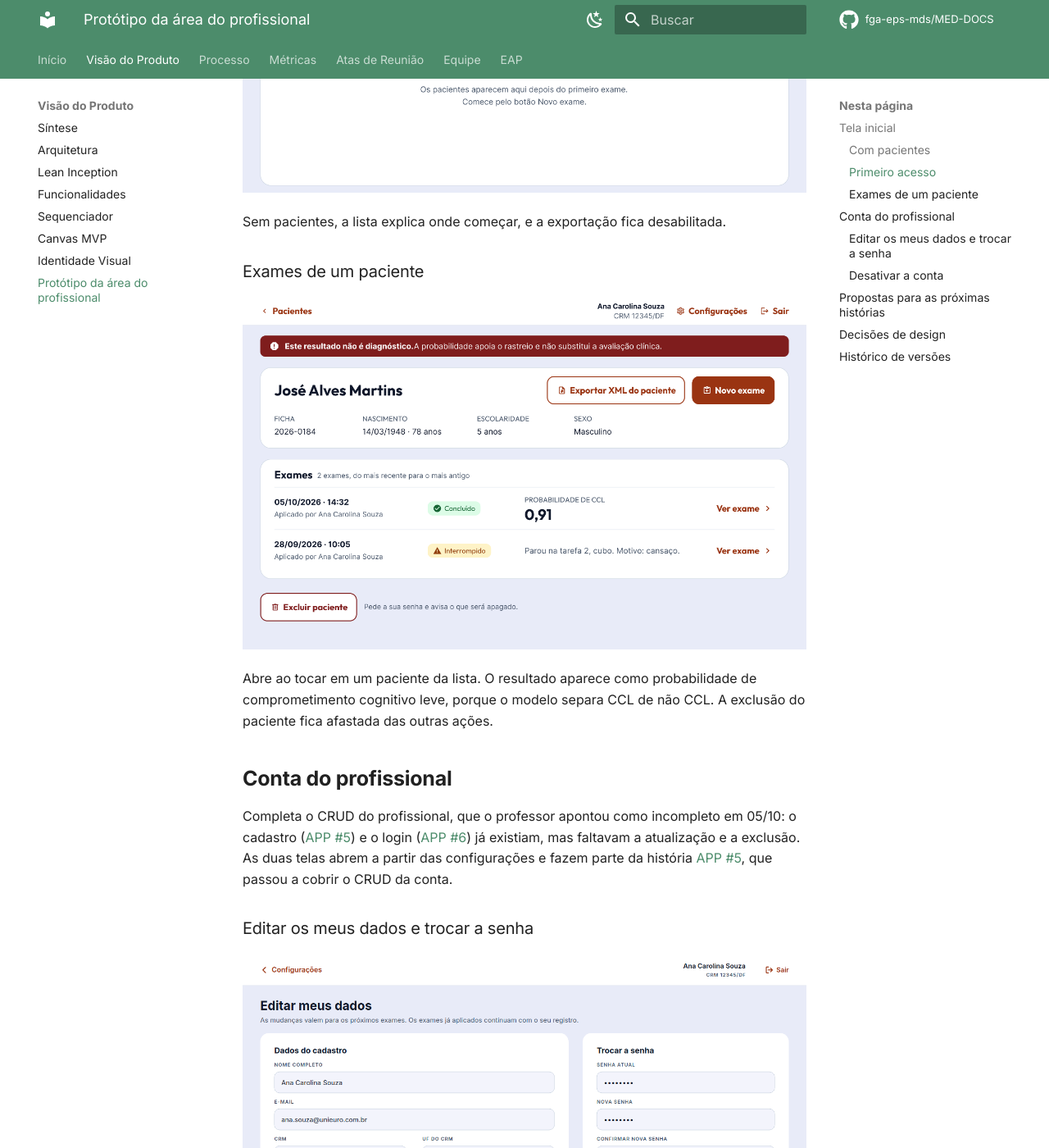
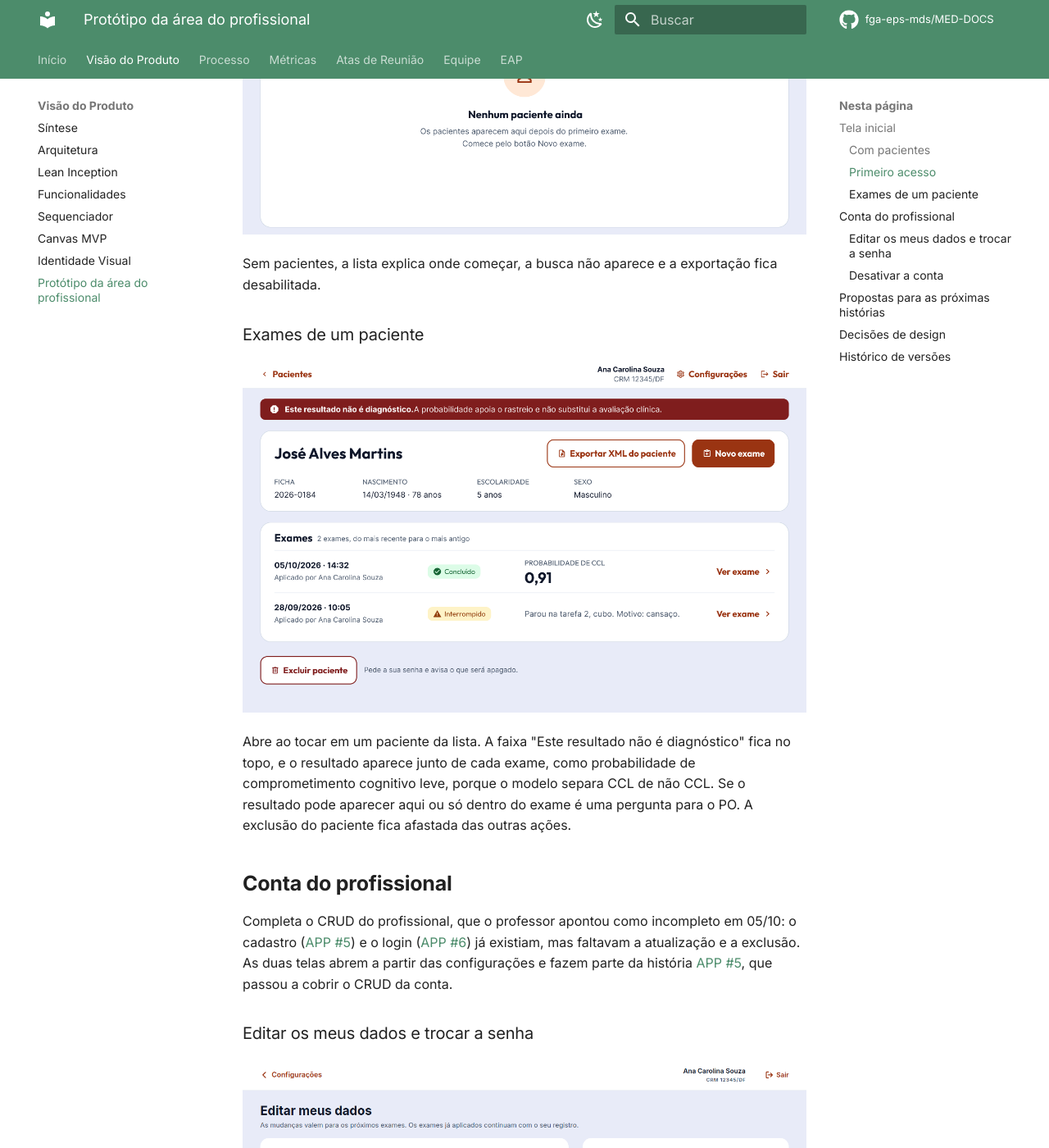
Before and after one commit to apollen27983/UNIEURO_MED-DOCS, an MkDocs documentation site: the page built from docs/produto/prototipo-area-do-profissional.md, in a window 1280 px wide and 1400 px high, scrolled down 1795 px. Shown: the whole window at 82% size. Built offline with MkDocs 1.6.1 and Material for MkDocs 9.7.7, drawn with Linux system fonts in a browser that asks for light colours; comment, search, counter and statistics services are not loaded; some of the changed text lies outside the part shown.

Commit message:
docs(prototipo): alinha a página à versão 2 das telas iniciais
Tira as linhas que descreviam a v1 (exportar em cada linha e resultado só dentro do exame), registra a busca escondida no primeiro acesso e a faixa de resultado não diagnóstico, e remove os SVGs da v1 das telas 01 a 03, que agora ficam no Figma.

Refs #83

```diff
--- a/docs/produto/prototipo-area-do-profissional.md
+++ b/docs/produto/prototipo-area-do-profissional.md
@@ -5,7 +5,7 @@ Esta página reúne as telas da área do profissional, desenhadas a partir do qu
 !!! info "Situação em 05/10/2026"
     A **tela inicial** ([APP #46](https://github.com/fga-eps-mds/2026.2-UNB-FCTE_UNIEURO_MED-APP/issues/46)) vai para validação com o PO e o cliente na reunião de 05/10. As telas da conta do profissional entram na semana seguinte. As demais telas são propostas para as próximas histórias e ainda não foram validadas.
 
-O arquivo-fonte fica no Figma, na página "Área do profissional" do [protótipo](https://www.figma.com/design/5ItJcn9EA8J4SZsPSP7N04/UNIEURO-MED-APP?node-id=0-1&p=f&t=2dh7DnCIHmLi4ty8-0). As imagens abaixo são as mesmas telas. Os arquivos `.svg` da [pasta das imagens](https://github.com/fga-eps-mds/2026.2-UNB-FCTE_UNIEURO_MED-DOCS/tree/main/docs/assets/imagens/prototipo/area-do-profissional) podem ser arrastados para o Figma e viram camadas editáveis.
+O arquivo-fonte fica no Figma, na página "Área do profissional" do [protótipo](https://www.figma.com/design/5ItJcn9EA8J4SZsPSP7N04/UNIEURO-MED-APP?node-id=0-1&p=f&t=2dh7DnCIHmLi4ty8-0). As imagens abaixo são as mesmas telas. As telas 01 a 03 estão na versão 2, que segue o [guia de identidade visual](identidade-visual.md) novo (DOCS #86). Os arquivos `.svg` das demais telas, na [pasta das imagens](https://github.com/fga-eps-mds/2026.2-UNB-FCTE_UNIEURO_MED-DOCS/tree/main/docs/assets/imagens/prototipo/area-do-profissional) podem ser arrastados para o Figma e viram camadas editáveis.
 
 ## Tela inicial
 
@@ -19,20 +19,20 @@ História: [APP #46](https://github.com/fga-eps-mds/2026.2-UNB-FCTE_UNIEURO_MED-
 - O botão de novo exame fica em destaque, no lugar do cartão "Vamos começar?" da R1.
 - A lista mostra só os pacientes do profissional autenticado, porque um médico não pode ver o que outro coletou (cliente, Discord, 24/09). O exame mais recente aparece primeiro.
 - A busca aceita parte do nome ou o número da ficha.
-- Cada linha mostra a situação do último exame e tem o botão de exportar só os exames daquele paciente. "Exportar todos (XML)" fica junto da busca.
-- O resultado do modelo não aparece na lista, só dentro do exame.
+- Cada linha mostra a ficha, a data e a situação do último exame, com ícone, e a quantidade de exames. Tocar na linha abre os exames do paciente, onde fica a exportação só dele. "Exportar todos (XML)" fica junto da busca.
+- O resultado do modelo não aparece na lista de pacientes.
 
 ### Primeiro acesso
 
 ![Tela inicial sem pacientes, com a indicação do botão Novo exame](../assets/imagens/prototipo/area-do-profissional/02-inicio-primeiro-acesso.png)
 
-Sem pacientes, a lista explica onde começar, e a exportação fica desabilitada.
+Sem pacientes, a lista explica onde começar, a busca não aparece e a exportação fica desabilitada.
 
 ### Exames de um paciente
 
 ![Exames de um paciente, com o resultado e a exportação só dele](../assets/imagens/prototipo/area-do-profissional/03-paciente-exames.png)
 
-Abre ao tocar em um paciente da lista. O resultado aparece como probabilidade de comprometimento cognitivo leve, porque o modelo separa CCL de não CCL. A exclusão do paciente fica afastada das outras ações.
+Abre ao tocar em um paciente da lista. A faixa "Este resultado não é diagnóstico" fica no topo, e o resultado aparece junto de cada exame, como probabilidade de comprometimento cognitivo leve, porque o modelo separa CCL de não CCL. Se o resultado pode aparecer aqui ou só dentro do exame é uma pergunta para o PO. A exclusão do paciente fica afastada das outras ações.
 
 ## Conta do profissional
 
@@ -79,7 +79,8 @@ Estas telas ainda não foram validadas com o PO e o cliente.
 ## Decisões de design
 
 - Botões com maiúsculas e minúsculas; caixa alta só em rótulos curtos, como pede a [identidade visual](identidade-visual.md).
-- Cores, fonte e tamanho dos quadros (1280 × 800) seguem o protótipo existente.
+- As telas 01 a 03 já seguem o guia novo: Outfit em títulos e botões, ícones e tamanhos maiores. As demais ainda estão na versão 1 e serão ajustadas.
+- Tamanho dos quadros: 1280 × 800, como no protótipo existente.
 - Ações destrutivas, como excluir paciente, ficam longe das outras e pedem a senha do profissional.
 
 ## Histórico de versões
```
Also changed, not shown: other parts of docs/produto/prototipo-area-do-profissional.md (+1 -0 lines), docs/assets/imagens/prototipo/area-do-profissional/01-inicio-com-pacientes.svg (deleted), docs/assets/imagens/prototipo/area-do-profissional/02-inicio-primeiro-acesso.svg (deleted), docs/assets/imagens/prototipo/area-do-profissional/03-paciente-exames.svg (deleted).
